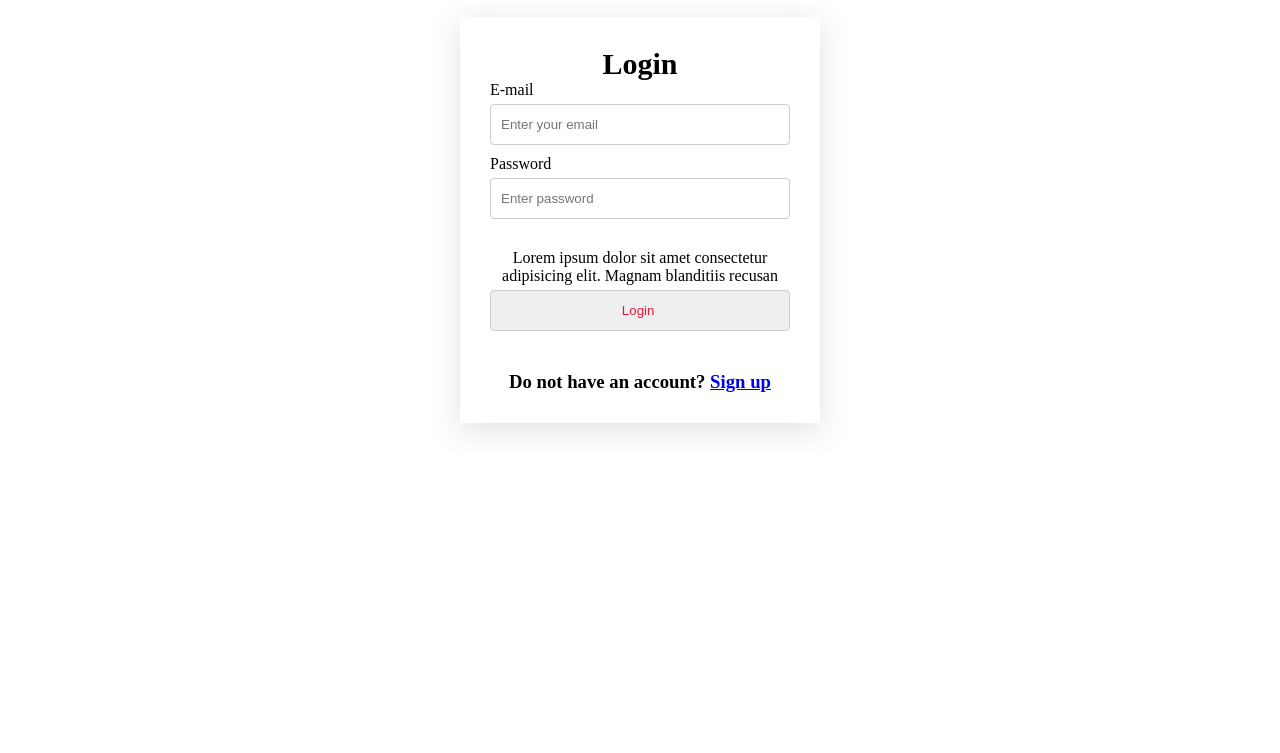
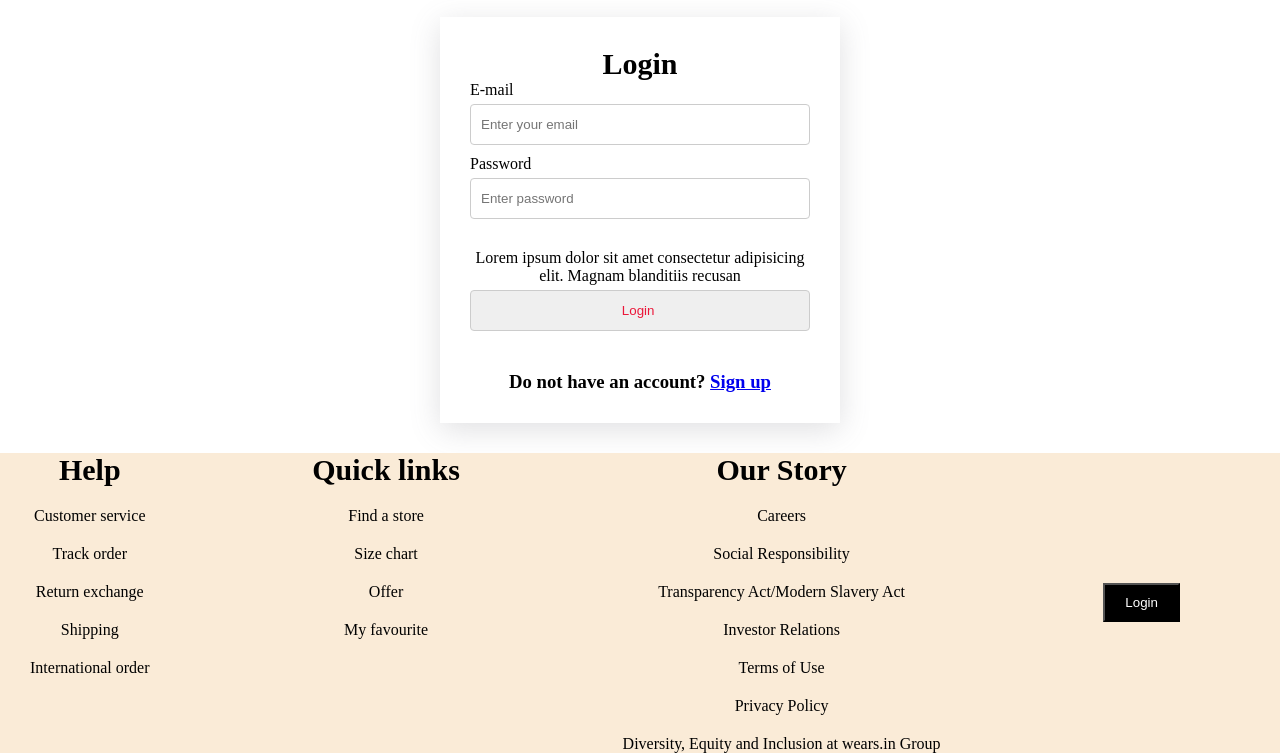
Before and after one commit to 8309h/handsomely-clam-5290, a plain HTML site: page login.html in a window 1280 px wide. Shown: the part 91-844 px from the top of the page. Before the commit the page ends 800 px from the top, so only its background shows below. Drawn offline with Linux system fonts and the light colour scheme.

Commit message:
project work

```diff
--- a/login.html
+++ b/login.html
@@ -6,8 +6,7 @@
     <meta http-equiv="X-UA-Compatible" content="IE=edge">
     <meta name="viewport" content="width=device-width, initial-scale=1.0">
     <title>login</title>
-</head>
-
+    <link rel="stylesheet" href="./style/index.css">
     <style>
         * {
             margin: 0;
@@ -29,7 +28,7 @@
         }
 
         form{
-        width: 300px;
+            width: 400px;
             background-color: white;
             box-shadow: rgba(100, 100, 111, 0.2) 0px 7px 29px 0px;
             margin:0px auto;
@@ -68,7 +67,7 @@
         }
 
     </style>
-
+</head>
 <body>
 
     <div id="img">
@@ -85,6 +84,38 @@
             <input id="butt" type="submit" value= "Login ">
             <h3> Do not have an account? <a href="signup.html">Sign up</a></h3>
           </form>
+        </div>
+        <div id="footer">
+            <div>
+                <h2>Help</h2>
+                <p>Customer service </p>
+                <p>Track order</p>
+                <p>Return exchange</p>
+                <p>Shipping</p>
+                <p>International order</p>
+            </div>
+            <div>
+                <h2>Quick links</h2>
+                <p>Find a store </p>
+                <p>Size chart</p>
+                <p>Offer</p>
+                <p>My favourite</p>
+
+            </div>
+            <div>
+                <h2>Our Story</h2>
+                <p>Careers </p>
+                <p>Social Responsibility</p>
+                <p>Transparency Act/Modern Slavery Act</p>
+                <p>Investor Relations</p>
+                <p>Terms of Use</p>
+                <p> Privacy Policy</p>
+                <p>Diversity, Equity and Inclusion at wears.in Group</p>
+            </div>
+            <div>
+               <a href="login.html"><button>Login</button></a>
+            </div>
+
         </div>
 
 
--- a/style/index.css
+++ b/style/index.css
@@ -1,5 +1,6 @@
 #navbar{
     display: flex;
+    position: relative;
     justify-content: space-between;
 }
 #navbar>:nth-child(1){
@@ -84,6 +85,9 @@ h1{
     justify-content: space-between;
 
 }
+#footer>div{
+    margin-left: 30px;
+}
 #footer>:nth-child(4){
     align-self: center;
     margin-right: 100px;
```
Also changed, not shown: signup.html (+35 -4 lines). Lines whose indentation alone changed are shown as unchanged.
